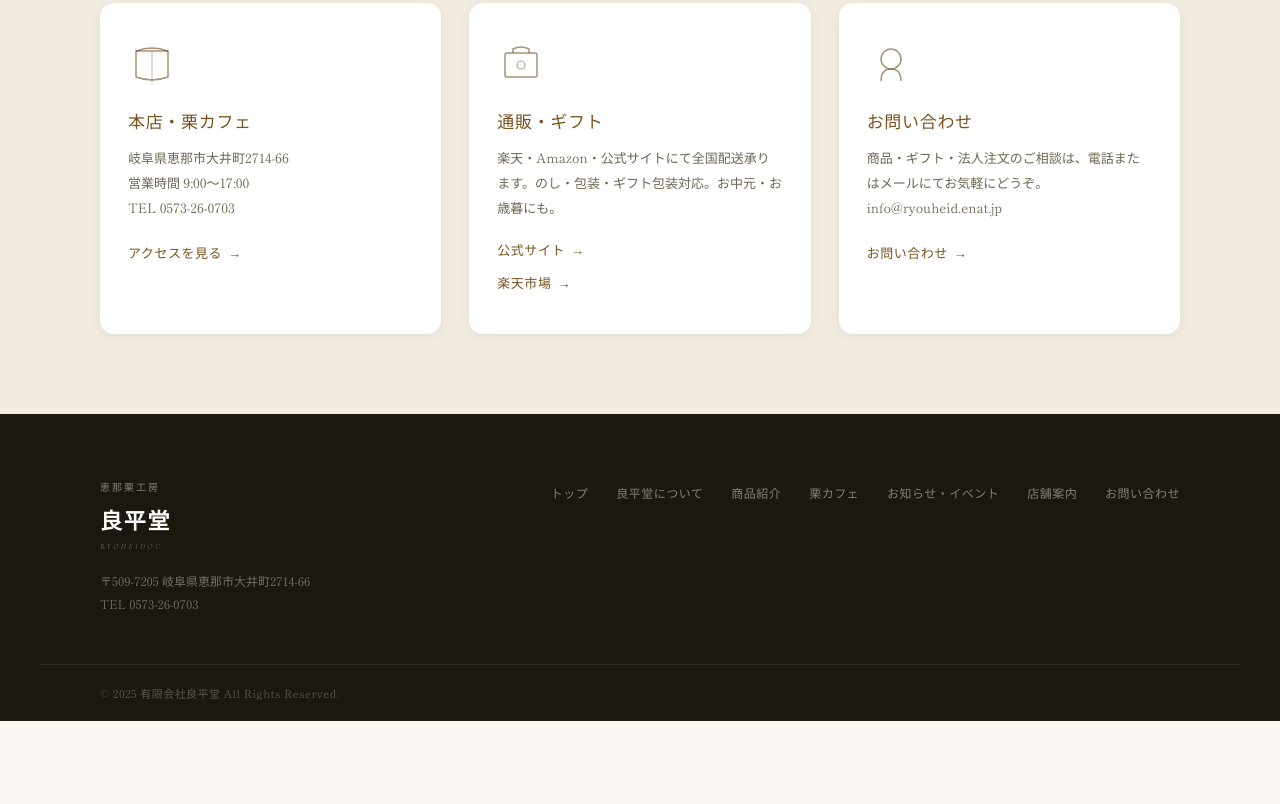
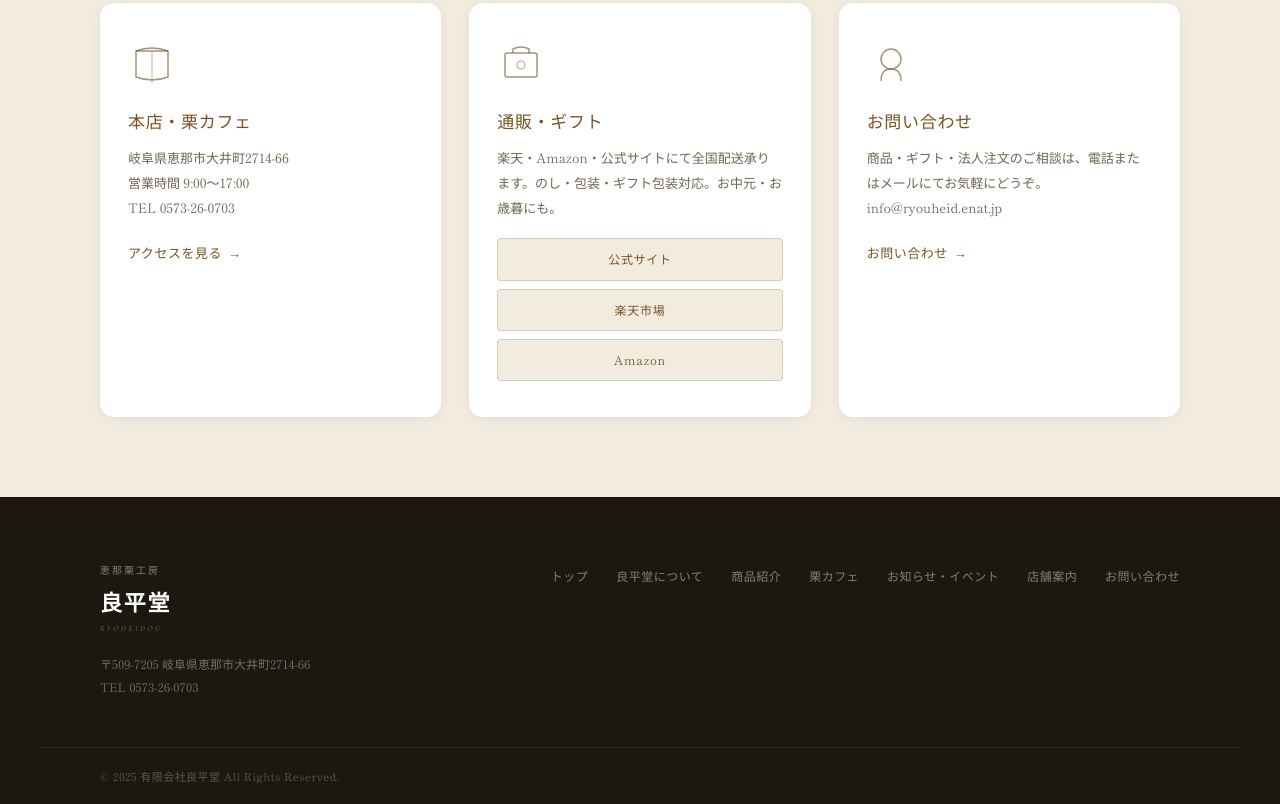
Before and after one commit to maestroichinomiya-ux/ryouheido-site, a plain HTML site: page index.html in a window 1280 px wide. Shown: the part 4305-5109 px from the top of the page. Before the commit the page ends 5026 px from the top, so only its background shows below. Drawn offline with nearby package versions, Linux system fonts and the light colour scheme.

Commit message:
Add files via upload

```diff
--- a/index.html
+++ b/index.html
@@ -288,8 +288,9 @@
           <h3>通販・ギフト</h3>
           <p>楽天・Amazon・公式サイトにて全国配送承ります。のし・包装・ギフト包装対応。お中元・お歳暮にも。</p>
           <div class="shop-card-links">
-            <a href="https://enakuri.ocnk.net/" target="_blank" rel="noopener noreferrer sponsored" class="btn-text">公式サイト <span>→</span></a>
-            <a href="https://www.rakuten.co.jp/enakuri/" target="_blank" rel="noopener noreferrer sponsored" class="btn-text">楽天市場 <span>→</span></a>
+            <a href="https://enakuri.ocnk.net/" target="_blank" rel="noopener noreferrer sponsored" class="shop-card-link-btn">公式サイト</a>
+            <a href="https://www.rakuten.co.jp/enakuri/" target="_blank" rel="noopener noreferrer sponsored" class="shop-card-link-btn">楽天市場</a>
+            <a href="https://www.amazon.co.jp/stores/%E6%81%B5%E9%82%A3%E3%81%AE%E6%A0%97%E5%B7%A5%E6%88%BF%E3%80%90%E8%89%AF%E5%B9%B3%E5%A0%82%E3%80%91/page/AEB7CAC0-4F5D-4425-A9F4-3B4035E5E30E" target="_blank" rel="noopener noreferrer sponsored" class="shop-card-link-btn">Amazon</a>
           </div>
         </div>
         <div class="shop-preview-card">
--- a/style.css
+++ b/style.css
@@ -1683,3 +1683,29 @@ a.online-link-card p {
   text-underline-offset: 3px;
 }
 .company-table a:hover { color: var(--clr-kuri-mid); }
+
+/* ===== トップ通販カード リンクボタン ===== */
+.shop-card-links {
+  display: flex;
+  flex-direction: column;
+  gap: 8px;
+  margin-top: 4px;
+}
+.shop-card-link-btn {
+  display: block;
+  padding: 9px 16px;
+  background: var(--clr-washi);
+  border: 1px solid rgba(122,82,32,0.2);
+  border-radius: var(--radius-sm);
+  font-size: 12px;
+  color: var(--clr-kuri);
+  letter-spacing: 0.06em;
+  text-align: center;
+  text-decoration: none;
+  transition: background var(--duration), border-color var(--duration), color var(--duration);
+}
+.shop-card-link-btn:hover {
+  background: var(--clr-kuri);
+  border-color: var(--clr-kuri);
+  color: var(--clr-white);
+}
```
